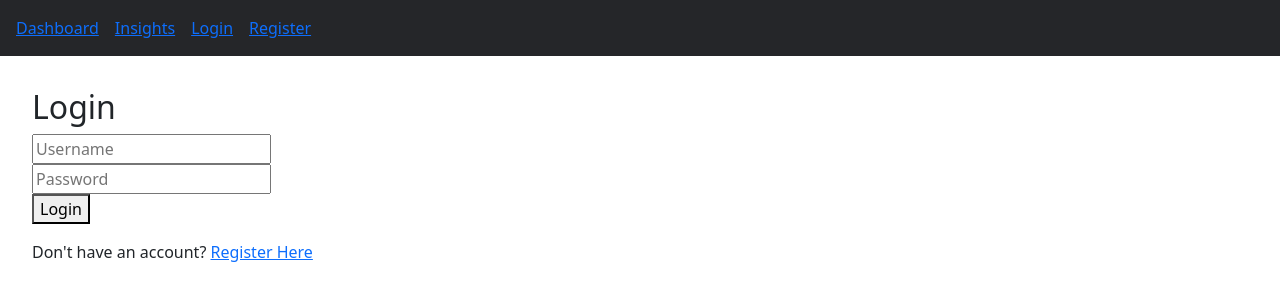
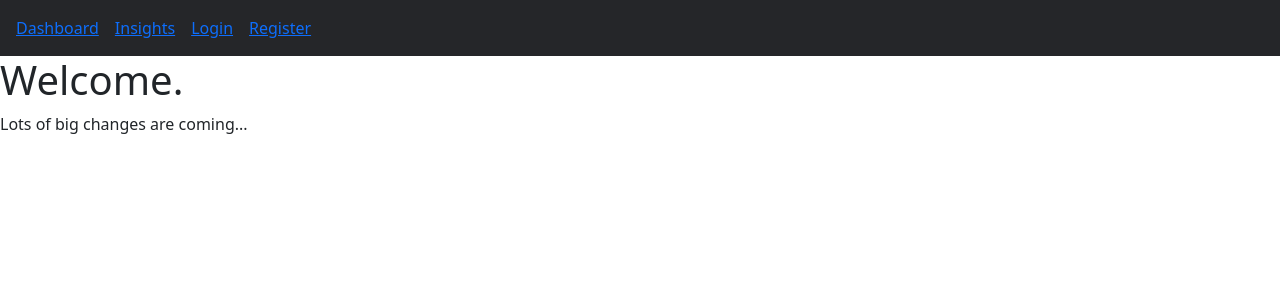
Before and after one commit to BranHill21/ai-portfolio-frontend, a React (Create React App) app: page / in a window 1280 px wide. Shown: the top 300 px of the page. Built offline with nearby package versions, Linux system fonts and the light colour scheme; no server answers.

Commit message:
Added landing page and changed default route

```diff
--- a/src/App.js
+++ b/src/App.js
@@ -6,6 +6,7 @@ import RegisterPage from "./pages/RegisterPage";
 import Dashboard from "./pages/Dashboard";
 import Insights from "./pages/Insights";
 import TestPage from "./pages/TestPage";
+import Landing from "./pages/Landing";
 
 function App() {
   // ------------------ USER STATE ------------------
@@ -67,7 +68,8 @@ function App() {
       <NavBar user={user} setUser={setUser} setAssets={setAssets} />
 
       <Routes>
-        <Route path="/" element={<LoginPage onLogin={setUser} />} />
+        <Route path="/" element={<Landing />} />
+        <Route path="/login" element={<LoginPage onLogin={setUser} />} />
         <Route path="/register" element={<RegisterPage />} />
 
         <Route
--- /dev/null
+++ b/src/pages/Landing.js
@@ -0,0 +1,10 @@
+const Landing = () => {
+    return (
+        <div>
+            <h1>Welcome.</h1>
+            <p>Lots of big changes are coming...</p>
+        </div>
+    );
+}
+
+export default Landing;
```
